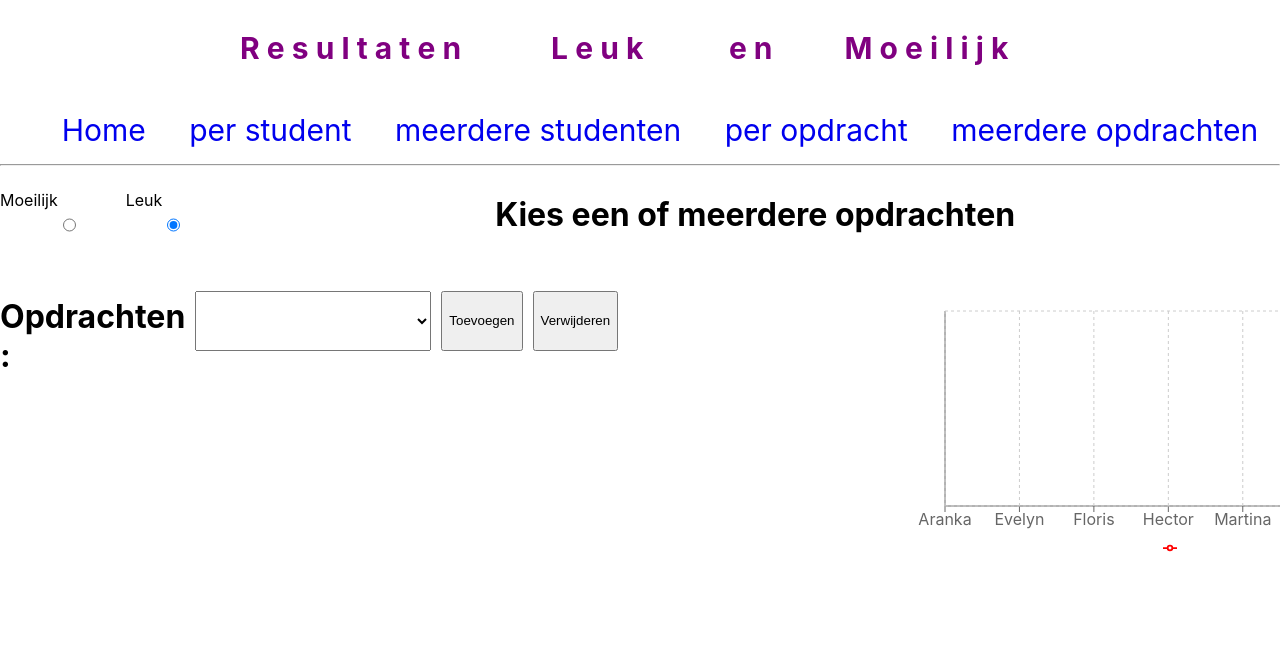
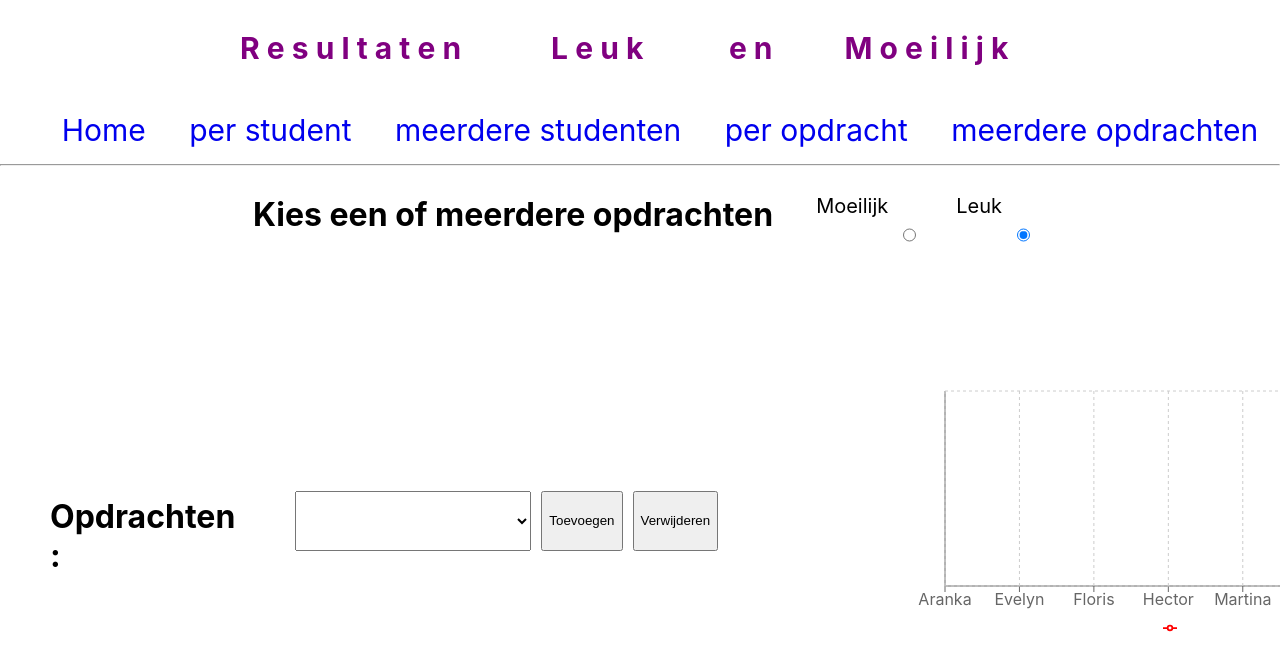
Before and after one commit to paul00000000003/level-38-eindopdracht, a React (Create React App) app: page /representationMultipleAssignments in a window 1280 px wide. Both pictures are taken after a click on the button "Toevoegen". Shown: the top 670 px of the page. Built offline with nearby package versions, Linux system fonts and the light colour scheme.

Commit message:
layout multiple assignments

```diff
--- a/src/representationMultipleAssignments/RepresentationMultipleAssignments.jsx
+++ b/src/representationMultipleAssignments/RepresentationMultipleAssignments.jsx
@@ -189,6 +189,10 @@ class RepresentationMultipleAssignments extends React.Component {
     return (
       <div>
         <div className="heading">
+          <h1 className="headingMultipleAssignments">
+            Kies een of meerdere opdrachten
+          </h1>
+          <div id="soortScorePlek">
             <p className="sortScoreLabel">Moeilijk</p>
             <input
               className="radio_score"
@@ -206,9 +210,7 @@ class RepresentationMultipleAssignments extends React.Component {
               onChange={this.scoreChoiceHandle}
               defaultChecked
             />
-          <h1 className="headingMultipleAssignments">
-            Kies een of meerdere opdrachten
-          </h1>
+          </div>
         </div>
         <div className="displayContainers">
           <h1 className="assignmentLabel">Opdrachten : </h1>
@@ -238,7 +240,7 @@ class RepresentationMultipleAssignments extends React.Component {
             <p id="remark"></p>
           </div>
           {this.state.makeLineChart ? (
-            <div>
+            <div className="positionChart">
               <MakeLineChart
                 dataLineChart={this.state.dataLineChart}
                 assignments={this.state.chosenAssignments}
--- a/src/representationMultipleAssignments/representationMultipleAssignments.css
+++ b/src/representationMultipleAssignments/representationMultipleAssignments.css
@@ -58,11 +58,11 @@
                     }
 
                     .shift_multipleBooks {
-    transform: translate(300px, 200px);
+                        transform: translate(150px, 200px);
                     }
 
                     .shift_multipleBooks2 {
-    transform: translate(350px, 200px);
+                        transform: translate(200px, 200px);
                     }
 
                     .multipleAssignmentsSelect {
@@ -83,5 +83,26 @@
                     }
 
                     .assignmentLabel {
-    transform: translateY(20px);
+                        transform: translate(50px, 220px);
                     }
+
+                    #selectContainer {
+                        transform: translate(100px, 200px);
+                    }
+
+                    #soortScorePlek {
+                        display: flex;
+                        font-size: 20px;
+                    }
+
+                    .radio_score {
+                        transform: translate(-200px, 10px);
+                    }
+
+                    .sortScoreLabel {
+                        transform: translateX(-210px);
+                    }
+
+                    .positionChart {
+                        transform: translateY(80px);
+                    }
```
Also changed, not shown: 1 other file (tests, documents, lock files or other folders). Lines whose indentation alone changed are shown as unchanged.
